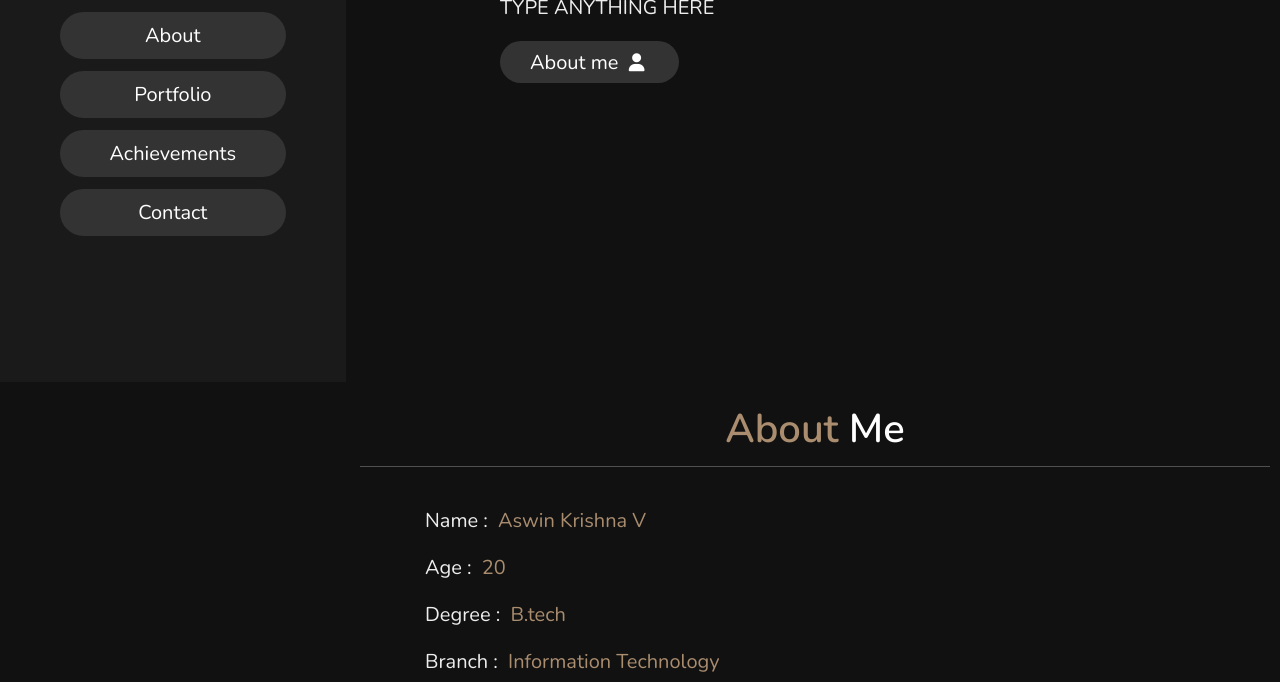
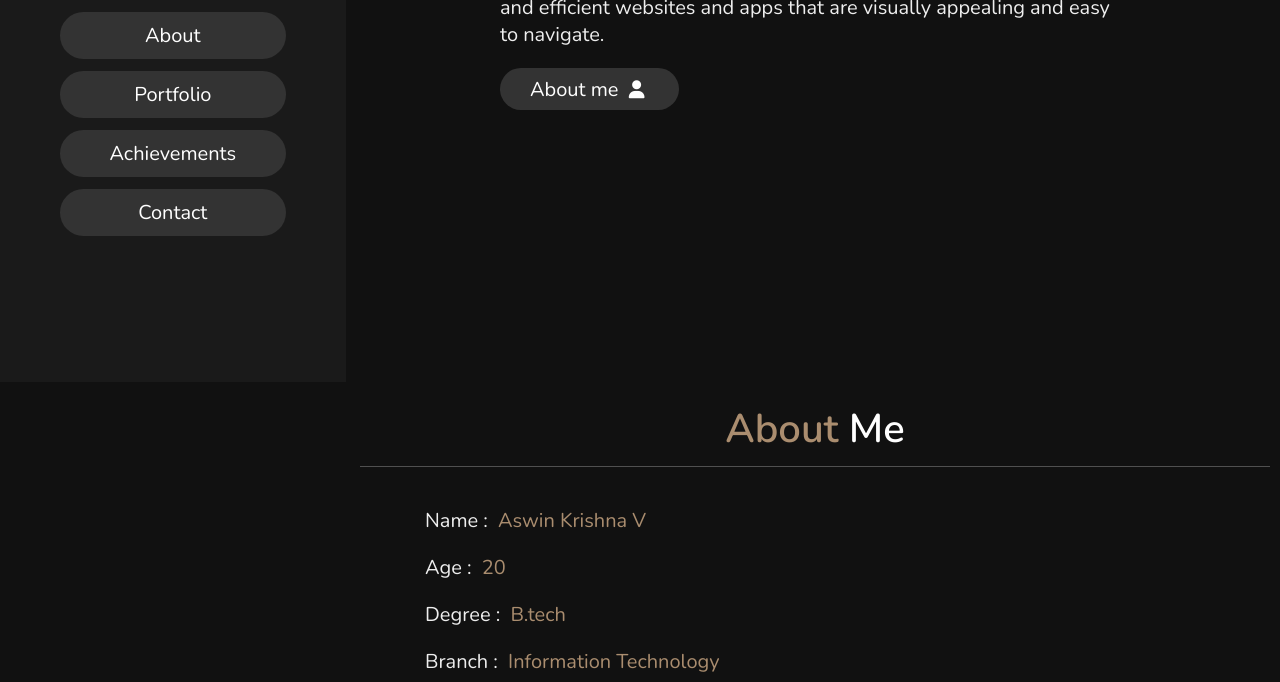
Before and after one commit to Aswin-Krishna/Portfolio, a plain HTML site: page index.html in a window 1280 px wide. Shown: the part 418-1100 px from the top of the page. Drawn offline with nearby package versions, Linux system fonts and the light colour scheme.

Commit message:
Add files via upload

```diff
--- a/index.html
+++ b/index.html
@@ -47,7 +47,8 @@
 
             <h3>HI THERE</h3>
             <h1>I'M <span>Aswin Krishna</span></h1>
-            <p> TYPE ANYTHING HERE </p>
+            <p>An independent and self-motivated student who creates user-friendly and
+                efficient websites and apps that are visually appealing and easy to navigate.</p>
 
             <a href="#about"><button class="btn">About me <i class="fas fa-user"></i></button></a>
 
```
